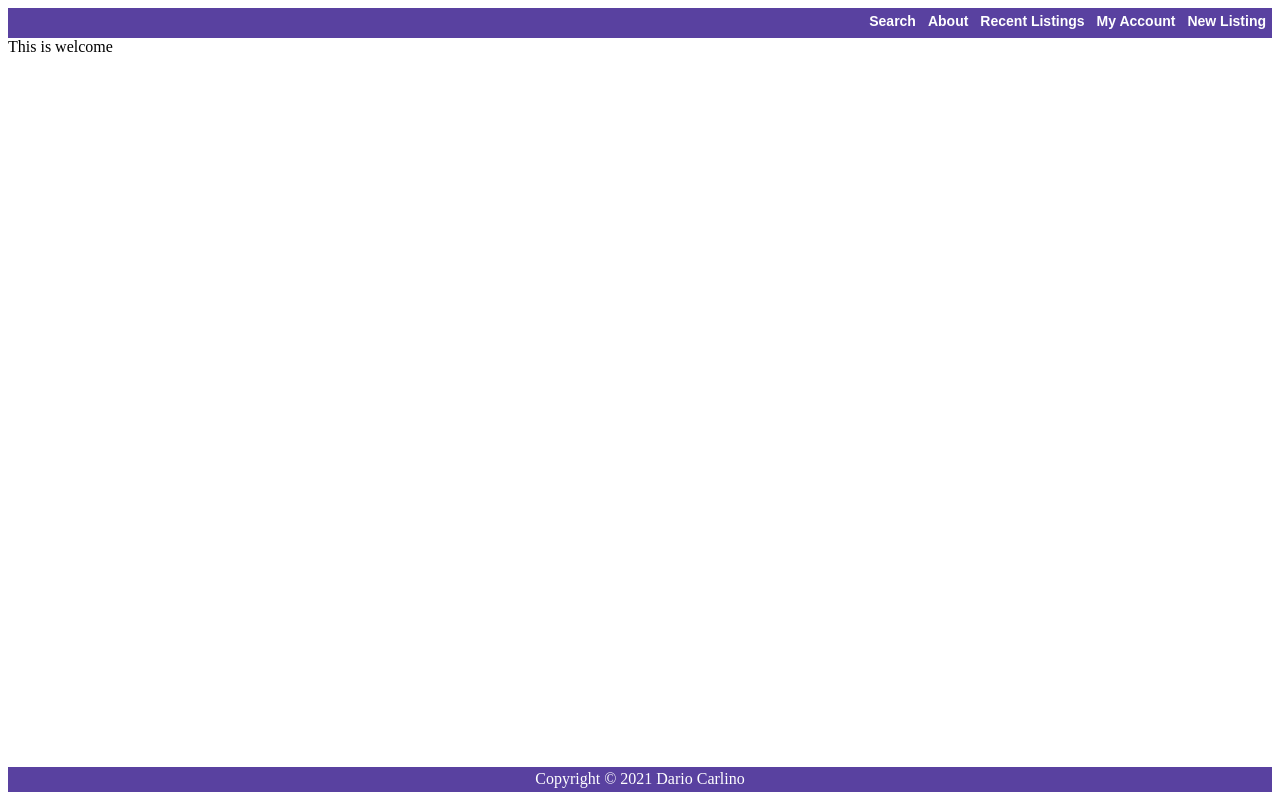
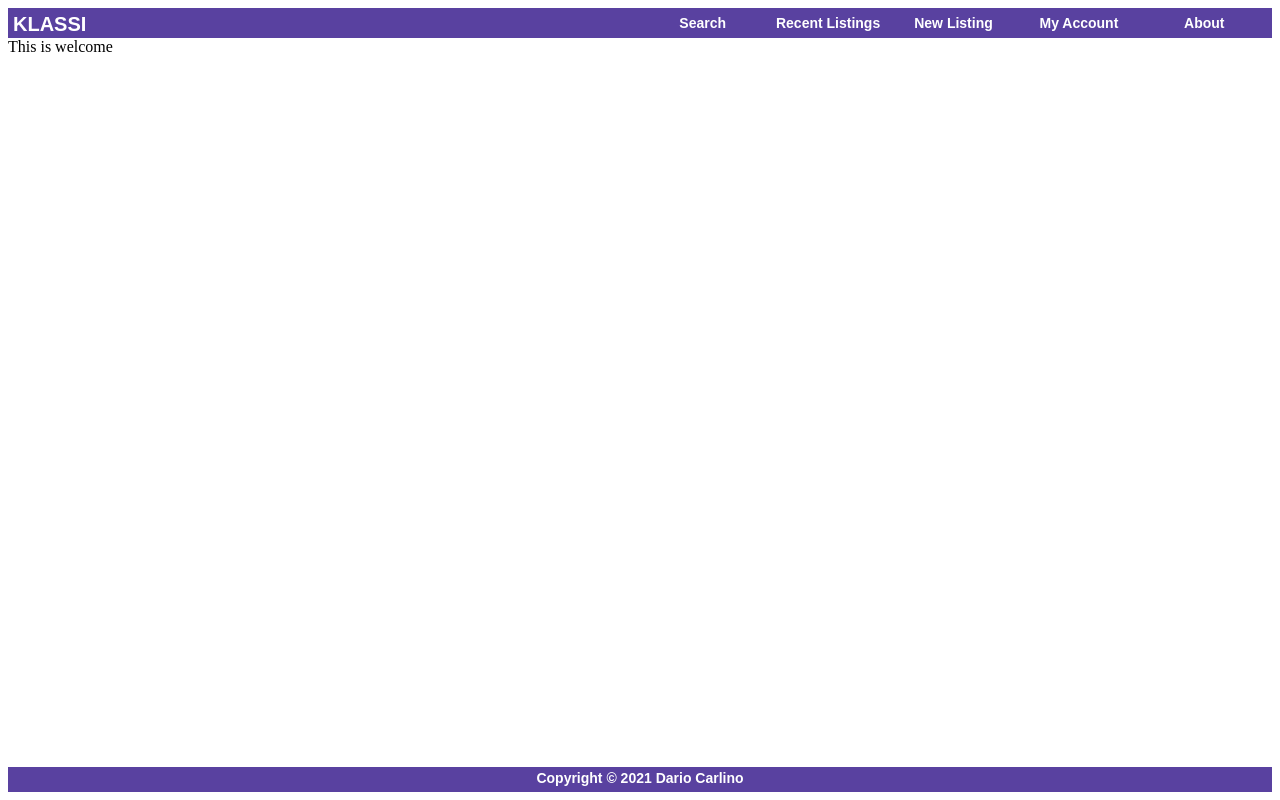
Before and after one commit to cloudymolecule/klassi, a React (Create React App) app: page / in a window 1280 px wide. Built offline with nearby package versions, Linux system fonts and the light colour scheme.

Commit message:
Adjust css

```diff
--- a/src/components/Menu.js
+++ b/src/components/Menu.js
@@ -5,11 +5,14 @@ import '../styles/menu.css'
 const Menu = () => {
     return (
         <div className='menu'>
-            <Link className='menu-link' to={'/search'}>Search</Link>
-            <Link className='menu-link' to={'/about'}>About</Link>
-            <Link className='menu-link' to={'/recent'}>Recent Listings</Link>
-            <Link className='menu-link' to={'/my-account'}>My Account</Link>
-            <Link className='menu-link' to={'/new-listing'}>New Listing</Link>
+            <div className='menu-klassi'>KLASSI</div>
+            <div className='menu-links'>
+                <Link className='menu-link' to={'/search'}>Search</Link>
+                <Link className='menu-link' to={'/recent'}>Recent Listings</Link>
+                <Link className='menu-link' to={'/new-listing'}>New Listing</Link>
+                <Link className='menu-link' to={'/my-account'}>My Account</Link>
+                <Link className='menu-link' to={'/about'}>About</Link>
+            </div>
         </div>
     )
 }
--- a/src/components/Welcome.js
+++ b/src/components/Welcome.js
@@ -4,7 +4,6 @@ import '../styles/welcome.css'
 
 const Welcome = () => {
     return (
-        // <><img class='welcome' src={klassiLogo} alt="Klassi Logo"/></>
         <div>This is welcome</div>
     )
 }
--- a/src/styles/Menu.css
+++ b/src/styles/Menu.css
@@ -3,6 +3,9 @@
     grid-area: menu;
     text-align: right;
     padding-top: 4px;
+    display: grid;
+    grid-template-columns: 1fr 1fr;
+    padding: 5px;
 }
 
 .menu-link {
@@ -12,3 +15,14 @@
     padding: 2px 6px 2px 6px;
     text-align: center;
 }
+
+.menu-klassi {
+    font: bold 20px Arial;
+    color: white;
+    text-align: left;
+}
+
+.menu-links {
+    display: grid;
+    grid-template-columns: 1fr 1fr 1fr 1fr 1fr;
+}
--- a/src/styles/footer.css
+++ b/src/styles/footer.css
@@ -1,5 +1,6 @@
 .footer {
     background-color: rgb(89, 65, 160);
+    font: bold 14px Arial;
     color: #ffff;
     grid-area: footer;
     text-align: center;
```
